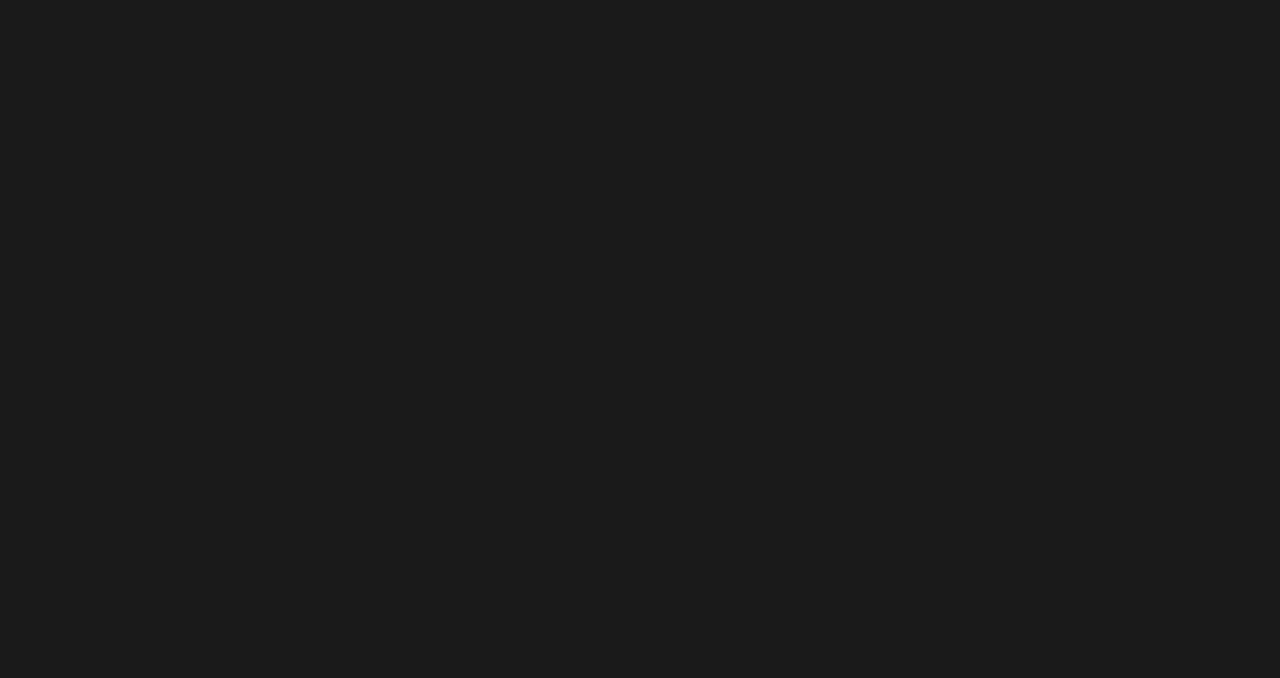
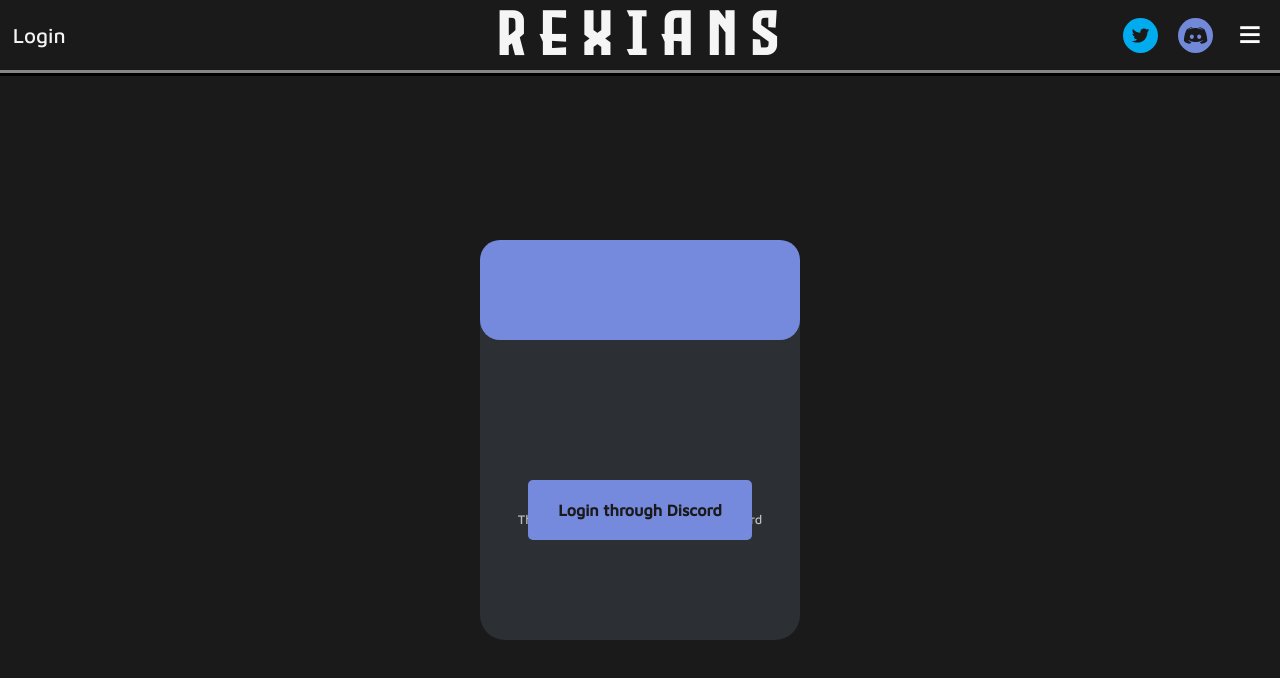
Before and after one commit to Rexians/rex-web, a React (Create React App) app in the folder frontend/: page /login in a window 1280 px wide. Before the commit this address had no page. Shown: the top 678 px of the page. Built offline with nearby package versions, Linux system fonts and the light colour scheme.

Commit message:
Login page and socials icons added

```diff
--- a/frontend/package.json
+++ b/frontend/package.json
@@ -12,6 +12,7 @@
     "react-dom": "^17.0.2",
     "react-router-dom": "^6.2.2",
     "react-scripts": "5.0.0",
+    "react-social-icons": "^5.13.0",
     "web-vitals": "^2.1.4"
   },
   "homepage": "/home",
--- a/frontend/src/App.js
+++ b/frontend/src/App.js
@@ -1,5 +1,6 @@
 import { BrowserRouter as Router, Routes, Route } from "react-router-dom";
 import Home from "./components/Home";
+import Login from "./components/Login";
 import AllianceWar from "./components/alliancewar/AllianceWar";
 import "./App.css";
 
@@ -8,6 +9,7 @@ function App() {
     <Router>
       <Routes>
         <Route path="/home" exact element={<Home />} />
+        <Route path="/login" element={<Login />} />
         <Route exact path="/war" element={<AllianceWar />} />
         <Route path="/war/:tier" element={<AllianceWar />} />
       </Routes>
--- a/frontend/src/components/Home.js
+++ b/frontend/src/components/Home.js
@@ -1,15 +1,12 @@
 import { useState } from "react";
-import Navbar from "./Navbar";
-import Sidebar from "./Sidebar";
+import NavSideBar from "./Navigation";
 import "../styles/Home.css";
 
 const Home = () => {
-  const [sidebarState, setSidebarState] = useState(false);
 
   return (
-    <div className="container">
-      <Navbar sidebarState={sidebarState} setSidebarState={setSidebarState} />
-      {sidebarState && <Sidebar setSidebarState={setSidebarState} />}
+    <div className="homecontainer">
+      <NavSideBar />
     </div>
   );
 };
--- /dev/null
+++ b/frontend/src/components/Login.js
@@ -0,0 +1,19 @@
+import Navigation from "./Navigation";
+import "../styles/Login.css";
+
+const Login = () => {
+  return (
+    <div>
+      <Navigation />
+      <div className="loginform">
+        <div className="loginheader"></div>
+        <button className="loginbutton">Login through Discord</button>
+        <div className="loginfooter">
+          This website is not affiliated with Discord
+        </div>
+      </div>
+    </div>
+  );
+};
+
+export default Login;
--- a/frontend/src/components/Navbar.js
+++ b/frontend/src/components/Navbar.js
@@ -1,5 +1,6 @@
 import { Link } from "react-router-dom";
 import { useState, useEffect } from "react";
+import { SocialIcon } from "react-social-icons";
 import "../styles/Navbar.css";
 
 const Navbar = ({ sidebarState, setSidebarState }) => {
@@ -28,9 +29,24 @@ const Navbar = ({ sidebarState, setSidebarState }) => {
   return (
     navbarState && (
       <div className="navbar">
+        <Link to="/login" className="login">
+          Login
+        </Link>
         <Link to="/home" className="title">
           R E X I A N S
         </Link>
+        <SocialIcon
+          network="discord"
+          className="discord"
+          url="https://discord.gg/eNB9Hq3htd"
+          style={{ height: 35, width: 35 }}
+        ></SocialIcon>
+        <SocialIcon
+          network="twitter"
+          className="twitter"
+          url="https://twitter.com/TheRexians"
+          style={{ height: 35, width: 35 }}
+        ></SocialIcon>
         <button className="sidebarbutton" onClick={showSidebar}>
           &#8801;
         </button>
--- /dev/null
+++ b/frontend/src/components/Navigation.js
@@ -0,0 +1,15 @@
+import Navbar from "./Navbar";
+import Sidebar from "./Sidebar";
+import { useState } from "react";
+
+const Navigation = () => {
+  const [sidebarState, setSidebarState] = useState(false);
+  return (
+    <div>
+      <Navbar sidebarState={sidebarState} setSidebarState={setSidebarState} />
+      {sidebarState && <Sidebar setSidebarState={setSidebarState} />}
+    </div>
+  );
+};
+
+export default Navigation;
--- a/frontend/src/components/alliancewar/AllianceWar.js
+++ b/frontend/src/components/alliancewar/AllianceWar.js
@@ -1,5 +1,5 @@
 import { useParams } from "react-router-dom";
-import Home from "../Home";
+import Navigation from "../Navigation";
 import Board from "./Board";
 
 const AllianceWar = () => {
@@ -12,7 +12,7 @@ const AllianceWar = () => {
   return (
     <div>
       <Board tier={tier} />
-      <Home />
+      <Navigation />
     </div>
   );
 };
--- a/frontend/src/styles/Home.css
+++ b/frontend/src/styles/Home.css
@@ -1,4 +1,4 @@
-.container {
+.homecontainer {
   background-image: url("../assets/rexians_500.png");
   width: 100%;
   height: 100vh;
--- /dev/null
+++ b/frontend/src/styles/Login.css
@@ -0,0 +1,44 @@
+.loginform {
+  border: 5px;
+  border-color: blue;
+  background-color: #2c2f33;
+  height: 50%;
+  width: 25%;
+  position: fixed;
+  left: 50%;
+  top: 50%;
+  transform: translate(-50%, -40%);
+  border-radius: 25px;
+}
+
+.loginheader {
+  background-color: #768add;
+  height: 25%;
+  width: 100%;
+  position: fixed;
+  border-radius: 20px;
+}
+
+.loginbutton {
+  background-color: #768add;
+  height: 15%;
+  width: 70%;
+  position: fixed;
+  border-radius: 5px;
+  border: 0px;
+  top: 60%;
+  left: 50%;
+  transform: translate(-50%);
+  color: #1a1a1a;
+  font-weight: 600;
+  font-family: "MavenPro";
+  font-size: 100%;
+}
+
+.loginfooter {
+  color: #c0bdc0;
+  font-family: "MavenPro";
+  text-align: center;
+  margin-top: 85%;
+  font-size: 80%;
+}
--- a/frontend/src/styles/Navbar.css
+++ b/frontend/src/styles/Navbar.css
@@ -2,8 +2,9 @@
   transition-timing-function: ease-in;
   transition: 0.5s;
   height: 70px;
-  text-align: center;
   position: fixed;
+  display: flex;
+  align-items: center;
   width: 100%;
   border-bottom: ridge;
   border-width: 6px;
@@ -16,16 +17,15 @@
   display: "flex";
   align-items: "center";
   justify-content: "center";
+  left: 50%;
   transform: translate(-50%);
   font-family: "EvilEmpire";
   font-size: 400%;
   color: whitesmoke;
-  position: fixed;
 }
 
 .sidebarbutton {
   position: fixed;
-  padding: 0;
   border: none;
   background: none;
   font-size: 40px;
@@ -35,6 +35,26 @@
   width: 40px;
   height: 40px;
   margin-right: 10px;
-  margin-top: 12px;
+  margin-bottom: 8px;
+}
+
+.login {
+  position: fixed;
+  background-color: #1a1a1a;
+  margin-left: 1%;
+  font-family: "MavenPro";
+  align-items: center;
+  text-decoration: none;
+  font-size: 130%;
+  color: whitesmoke;
+}
+
+.discord {
+  left: 92%;
   position: fixed;
 }
+
+.twitter {
+  left: 85%;
+  position: fixed;
+}
--- a/frontend/src/styles/Sidebar.css
+++ b/frontend/src/styles/Sidebar.css
@@ -6,7 +6,7 @@
   box-sizing: border-box;
   border-width: 4px;
   border-color: #333333;
-  background-color: #322f32;
+  background-color: #2c2f33;
   position: fixed;
   overflow-x: hidden;
   right: 0;
```
Also changed, not shown: 1 other file (tests, documents, lock files or other folders).
